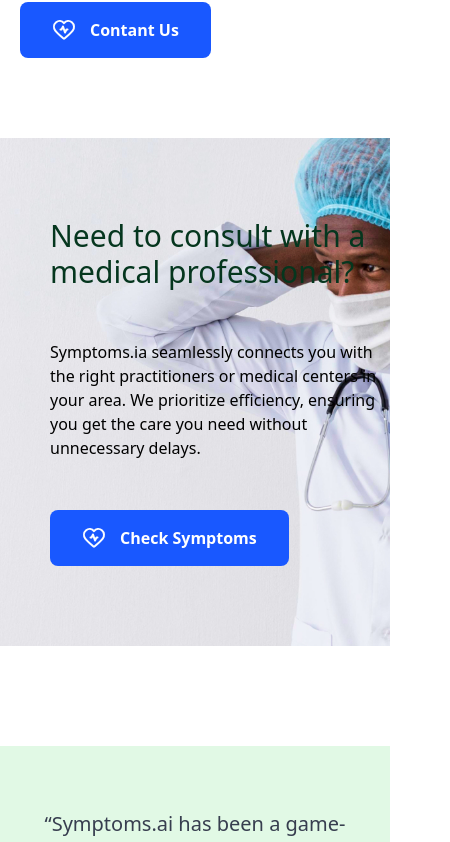
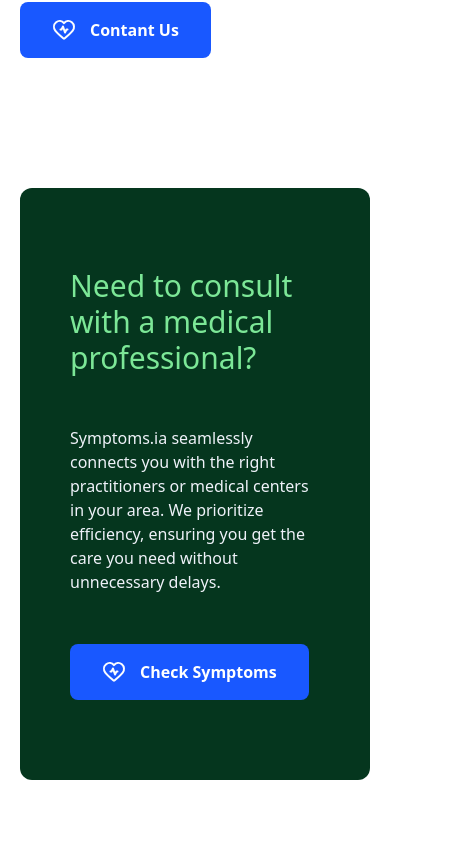
Before and after one commit to DaramolaD/symptoms.ai, a Next.js app: page / in a window 390 px wide. Shown: the part 3990-4832 px from the top of the page, 450 px wide, since content can reach past the window. Built offline with nearby package versions, Linux system fonts and the light colour scheme.

Commit message:
landing_page_style__

```diff
--- a/components/Cta.tsx
+++ b/components/Cta.tsx
@@ -8,10 +8,10 @@ type Props = {}
 
 function Cta({ }: Props) {
     return (
-        <div className="cta w-full bg-opacity-5 bg-cover bg-center bg-no-repeat bg-[url('/male_doc.jpg')]">
-            <div className="w-[450px] service_1 grid grid-cols-1 items-center gap-[50px] px-[50px] py-[80px] max-[768px]:flex-col">
-                <h3 className='text-[#05361E] text-3xl font-normal'>Need to consult with a medical professional?</h3>
-                <p>Symptoms.ia seamlessly connects you with the right practitioners or medical centers in your area. We prioritize efficiency, ensuring you get the care you need without unnecessary delays.</p>
+        <div className="cta w-full py-[50px] md:py-[0px] flex justify-center md:block px-[20px] md:px[0px] bg-cover bg-center bg-no-repeat md:bg-[url('/male_doc.jpg')]">
+            <div className="w-[450px] bg-[#05361E] md:bg-inherit rounded-[12px] md:rounded-[0px] service_1 grid grid-cols-1 items-center gap-[50px] px-[50px] py-[80px] max-[768px]:flex-col">
+                <h3 className='text-[#7CE797] md:text-[#05361E] text-3xl font-normal'>Need to consult with a medical professional?</h3>
+                <p className='text-[#EFF2F9] md:text-[#05361E]'>Symptoms.ia seamlessly connects you with the right practitioners or medical centers in your area. We prioritize efficiency, ensuring you get the care you need without unnecessary delays.</p>
                 <Button text="Check Symptoms" />
             </div>
         </div>
--- a/components/Faq.tsx
+++ b/components/Faq.tsx
@@ -33,7 +33,7 @@ function Faq({ }: Props) {
             <div className='w-full max-w-[700px] flex flex-col gap-[50px] py-[64px] justify-center items-center'>
                 <div className="">
                     <h3 className='text-2xl text-[#21262F] text-center'>FAQs</h3>
-                    <p className='text-base text-[#5D6676] text-center'>Visit our help center to get in touch. We're super responsive.</p>
+                    <p className='text-base text-[#5D6676] text-center'>Visit our help center to get in touch. We&apos;re super responsive.</p>
 
                 </div>
                 <div className='w-full gap-[8px] flex flex-col'>
--- a/components/Footer.tsx
+++ b/components/Footer.tsx
@@ -81,7 +81,7 @@ function Footer({ }: Props) {
                 </div>
             </div>
             <div className="footer_footer bg-[#7CE797] px-[20px] py-[16px] text-center">
-                <p className="text-[#000000]">2023 Symptoms.ai Inc. | Privacy Policy | Terms & Conditions</p>
+                <p className="text-[#000000]">&copy;2023 Symptoms.ai Inc. | Privacy Policy | Terms & Conditions</p>
             </div>
         </div>
     )
--- a/components/Testimonies.tsx
+++ b/components/Testimonies.tsx
@@ -6,7 +6,7 @@ type Props = {}
 function Testimonies({ }: Props) {
     return (
         <div className="testimony w-full flex justify-center items-center py-[100px]">
-            <div className="bg-[#E1F9E5] max-w-[390px] text-center w-fit flex flex-col py-[60px] justify-center items-center px-[16px] py-[64px] gap-[48px]">
+            <div className="bg-[#E1F9E5] max-w-full md:max-w-[390px] text-center w-fit flex flex-col py-[60px] justify-center items-center px-[16px] py-[64px] gap-[48px]">
                 <h3 className='text-xl text-[#373E4F]'>“Symptoms.ai has been a game-changer for me! It quickly assessed my symptoms, provided accurate suggestions, and saved me a trip to the doctor. The peace of mind it offers is priceless!”</h3>
                 <div className="author">
                     <h4 className='text-[#4CA067 text-lg'>Amir Gabba,</h4>
```
